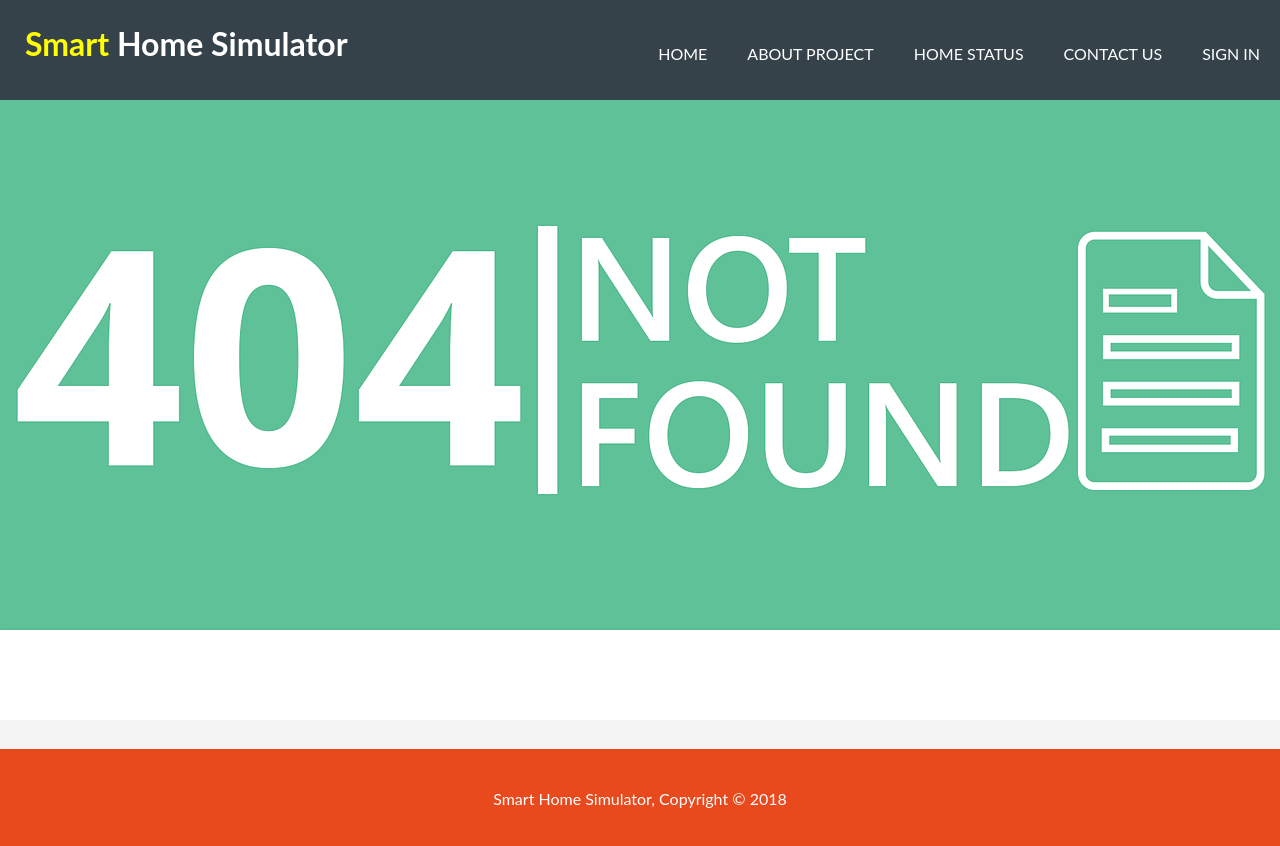
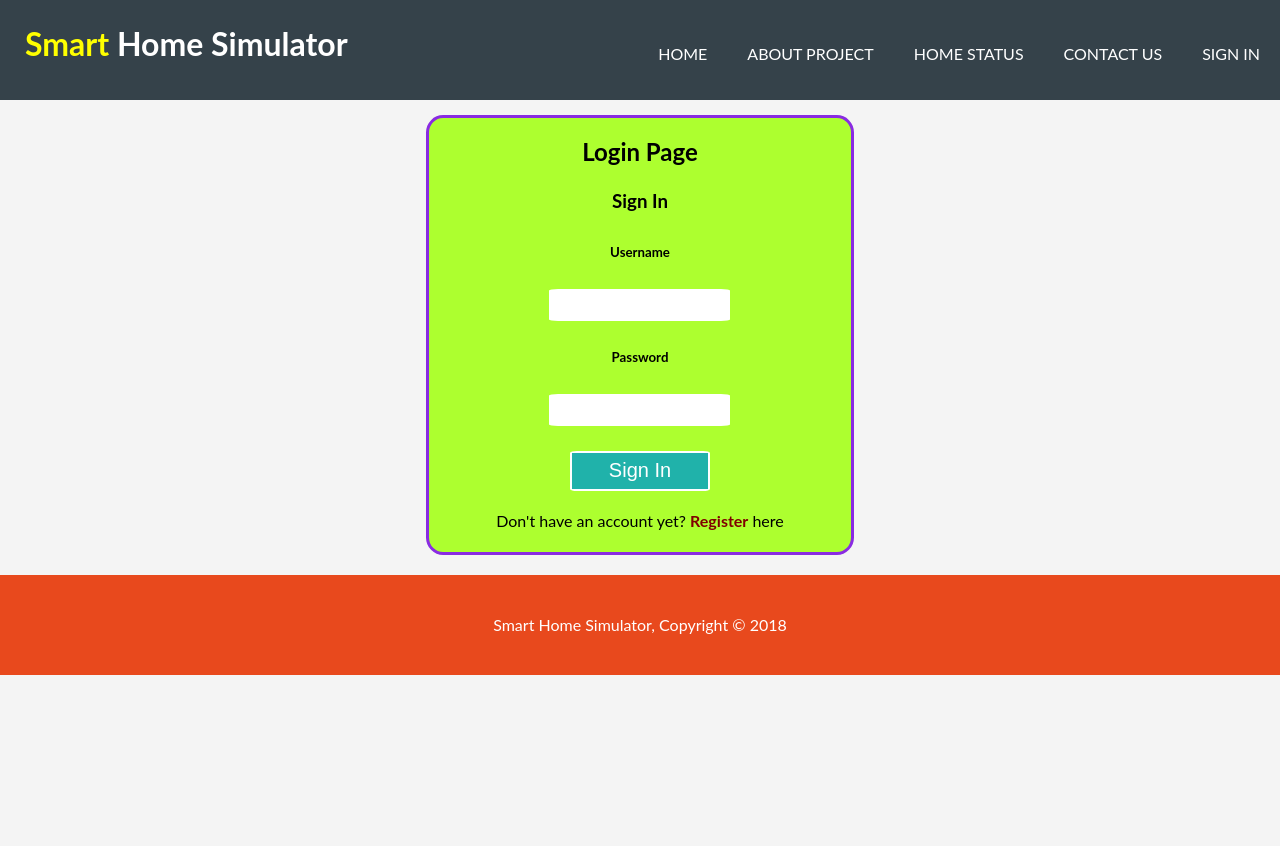
Before and after one commit to DovletAmanov/SmartHomeClient, a React (Create React App) app: page /login in a window 1280 px wide. Before the commit this address led to /notfound. Shown: the top 846 px of the page. After the commit the page ends 800 px from the top, so only its background shows below. Built offline with nearby package versions, Linux system fonts and the light colour scheme.

Commit message:
Added Login Page

```diff
--- a/package.json
+++ b/package.json
@@ -3,13 +3,17 @@
   "version": "0.1.0",
   "private": true,
   "dependencies": {
+    "axios": "^0.18.0",
     "lodash": "^4.17.5",
+    "material-ui": "^0.20.0",
     "react": "^16.2.0",
+    "react-bootstrap": "^0.32.1",
     "react-dom": "^16.2.0",
     "react-redux": "^5.0.7",
     "react-router-dom": "^4.2.2",
     "react-scripts": "1.1.1",
     "react-social-icons": "^2.8.1",
+    "react-tap-event-plugin": "^3.0.2",
     "redux": "^3.7.2",
     "redux-thunk": "^2.2.0",
     "socket.io": "^2.0.4",
--- a/public/css/style.css
+++ b/public/css/style.css
@@ -392,6 +392,56 @@ body{
   grid-column-gap: 2em;
 }
 
+/* Login Section */
+#loginpart{
+  text-align: center;
+  width: 33%;
+  margin: auto;
+  background: greenyellow;
+  border: blueviolet solid 3px;
+  border-radius: 4%;
+
+}
+
+#loginpart input{
+  height: 30px;
+  border: green;
+  border-radius: 5%;
+}
+
+.loginbutton{
+  margin-top: 25px;
+  width: 33%;
+  height: 40px;
+  background:lightseagreen;
+  font-size: 20px;
+  border: white solid 2px;
+  border-radius: 5%;
+  color: white;
+}
+
+.span-link {
+  color: maroon;
+  font-weight: bolder;
+  cursor: pointer;
+}
+
+#signalert{
+  margin-top: 200px;
+  text-align: center;
+}
+
+#signalert button {
+  width: 20%;
+  height: 40px;
+  background:lightseagreen;
+  font-size: 20px;
+  border: white solid 2px;
+  border-radius: 5%;
+  color: white;
+  margin-bottom: 20em;
+}
+
 /* Not Found Page */
 
 #notfoundcomp{
--- a/src/components/HomeStatusBody/HomeStatusScreen.js
+++ b/src/components/HomeStatusBody/HomeStatusScreen.js
@@ -1,5 +1,6 @@
 import React, {Component} from 'react';
 import socketIOClient from "socket.io-client";
+import { Link } from 'react-router-dom';
 import Auxiliary from '../hoc/Auxiliary';
 
 class HomeStatusScreen extends Component{
@@ -11,7 +12,8 @@ class HomeStatusScreen extends Component{
           humidity: false,
           gasstatus: false,
           garagestatus: false,
-          endpoint: "http://192.168.1.105:8888"
+          endpoint: "http://192.168.1.105:8888",
+          isLoggedIn: false
         };
       }
 
@@ -22,10 +24,13 @@ class HomeStatusScreen extends Component{
       }
 
     render(){
-        const { temperature, humidity, gasstatus, garagestatus } = this.state;
+        const { isLoggedIn,temperature, humidity, gasstatus, garagestatus } = this.state;
 
         return (
           <Auxiliary>
+
+           {
+             isLoggedIn ?
 
           <section id="sensorblocks">
             <div className="heatdata">
@@ -76,6 +81,12 @@ class HomeStatusScreen extends Component{
                 }
             </div>
           </section>
+          :
+          <div id="signalert">
+            <h1>You should Sign In first</h1>
+            <button><Link to="/login">Sign In</Link></button>
+          </div>
+          }
           </Auxiliary>
         );
     }
--- a/src/components/LoginPage.js
+++ b/src/components/LoginPage.js
@@ -1,35 +1,79 @@
 import React, {Component} from 'react';
 import Auxiliary from './hoc/Auxiliary';
 
+
+
 class LoginPage extends Component{
 
+
+
+    constructor(props){
+        super(props);
+        this.state = {
+            isSignin : true
+        }
+    }
+
+    _handleClick = () => {
+        this.setState({
+            isSignin: !this.state.isSignin
+        })
+    }
+
+
+
     render(){
+
+        const signInBody = (
+            <div>
+                <div className="signin">
+                    <h3>Sign In</h3>
+                    <h5>Username</h5>
+                    <input type="text"/>
+                    <h5>Password</h5>
+                    <input type="password"/>
+                    <br />
+                    <button className="loginbutton">Sign In</button>
+                    <p>Don't have an account yet? <span className="span-link" onClick={() => this._handleClick()}>Register</span> here</p>
+                </div>
+            </div>
+        )
+
+        const signUpBody = (
+            <div>
+                <div className="signin">
+                    <h3>Sign Up</h3>
+                    <h5>Name</h5>
+                    <input type="text"/>
+                    <h5>Surname</h5>
+                    <input type="text"/>
+                    <h5>Username</h5>
+                    <input type="text"/>
+                    <h5>Password</h5>
+                    <input type="password"/>
+                    <h5>Re-type Password</h5>
+                    <input type="password"/>
+                    <br />
+                    <button className="loginbutton">Sign Up</button>
+                    <p>Already have an account?<span className="span-link" onClick={()=> this._handleClick()}> Sign in</span> here</p>
+                </div>
+            </div>
+        )
+
+
         return(
 
             <Auxiliary>
-                <form action="action_page.php">
-                <div className="imgcontainer">
-                    <img src="img_avatar2.png" alt="Avatar" className="avatar"/>
-                </div>
-
-                <div className="container">
-                    <label for="uname"><b>Username</b></label>
-                    <input type="text" placeholder="Enter Username" name="uname" required/>
-
-                    <label for="psw"><b>Password</b></label>
-                    <input type="password" placeholder="Enter Password" name="psw" required/>
-
-                    <button type="submit">Login</button>
-                    <label>
-                    <input type="checkbox" checked="checked" name="remember"/> Remember me
-                    </label>
-                </div>
-
-                <div className="container" style={{backgroundColor: '#f1f1f1'}}>
-                    <button type="button" className="cancelbtn">Cancel</button>
-                    <span className="psw">Forgot <a href="#">password?</a></span>
-                </div>
-                </form>
+                <br />
+                <br />
+                <br />
+                <br />
+                <section id="loginpart">
+                    <h2>Login Page</h2>
+                    {
+                        this.state.isSignin ? signInBody : signUpBody
+                    }
+                </section>
             </Auxiliary>
 
         )
--- a/src/components/MainLayout.js
+++ b/src/components/MainLayout.js
@@ -3,10 +3,9 @@ import Auxiliary from './hoc/Auxiliary';
 import MainBody from './MainBody';
 import LoginPage from './LoginPage';
 import HomeStatusScreen from './HomeStatusBody/HomeStatusScreen';
-import NotFoundScreen from './NotFoundScreen';
 import AboutProjectPage from './AboutProjectPage';
 import ContactScreen from './ContactScreen';
-import { Switch, Route, Redirect} from 'react-router-dom';
+import { Switch, Route} from 'react-router-dom';
 import ScrollToTop from "./ScrollToTop";
 
 
@@ -21,8 +20,6 @@ const MainLayout = () => (
                                 <Route path='/aboutproject' component={AboutProjectPage} />
                                 <Route path='/homestatus' component={HomeStatusScreen} />
                                 <Route path='/contact' component={ContactScreen} />
-                                <Route path='/notfound' component={NotFoundScreen} />
-                                <Redirect from='*' to='/notfound' />
                         </ScrollToTop>
                 </Switch>
 
```
Also changed, not shown: 1 other file (tests, documents, lock files or other folders).
